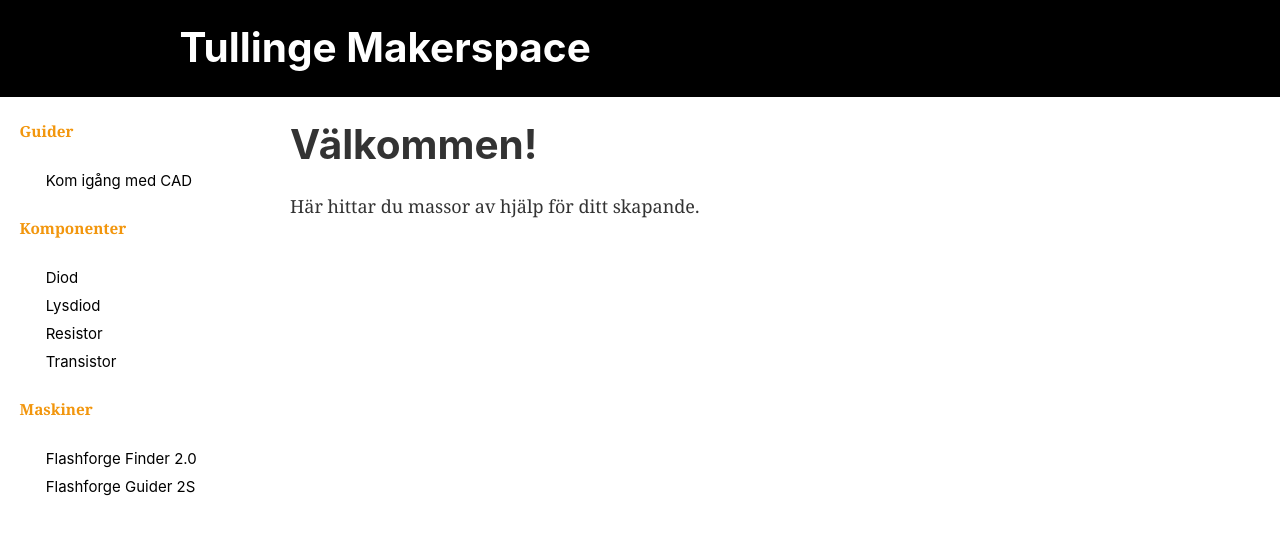
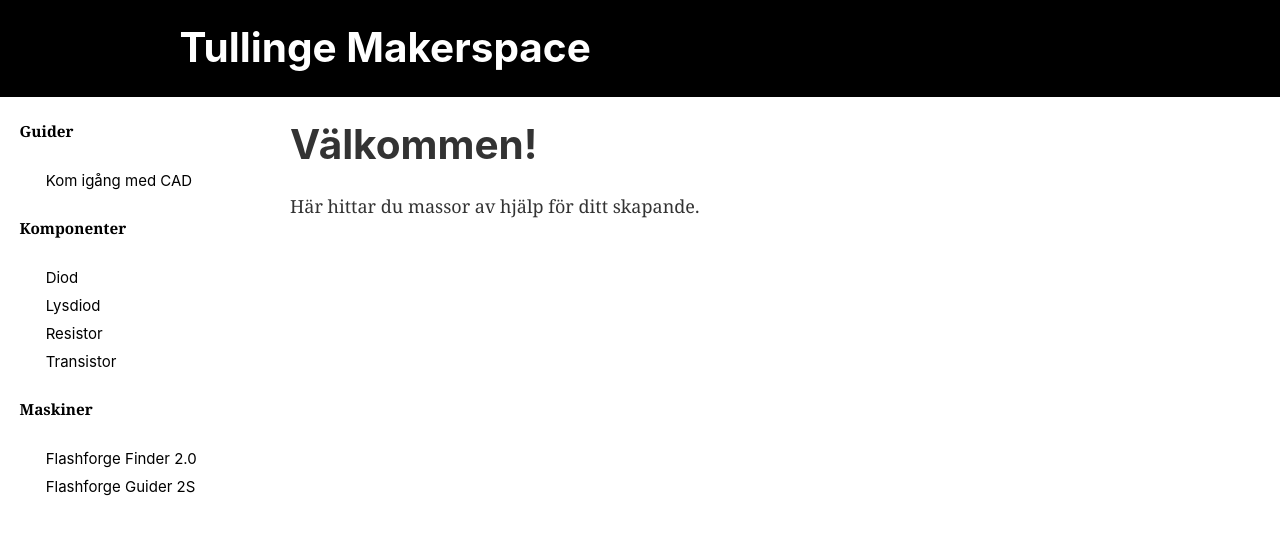
Before and after one commit to tullinge/makerspace, a Gatsby site: page / in a window 1280 px wide. Built offline with nearby package versions, Linux system fonts and the light colour scheme; Gatsby itself is replaced by a stand-in of ours.

Commit message:
less ugly with black

```diff
--- a/src/variables.css
+++ b/src/variables.css
@@ -1,3 +1,3 @@
 :root {
-    --color-primary: hsl(36, 90%, 50%);
+    --color-primary: black;
 }
```
